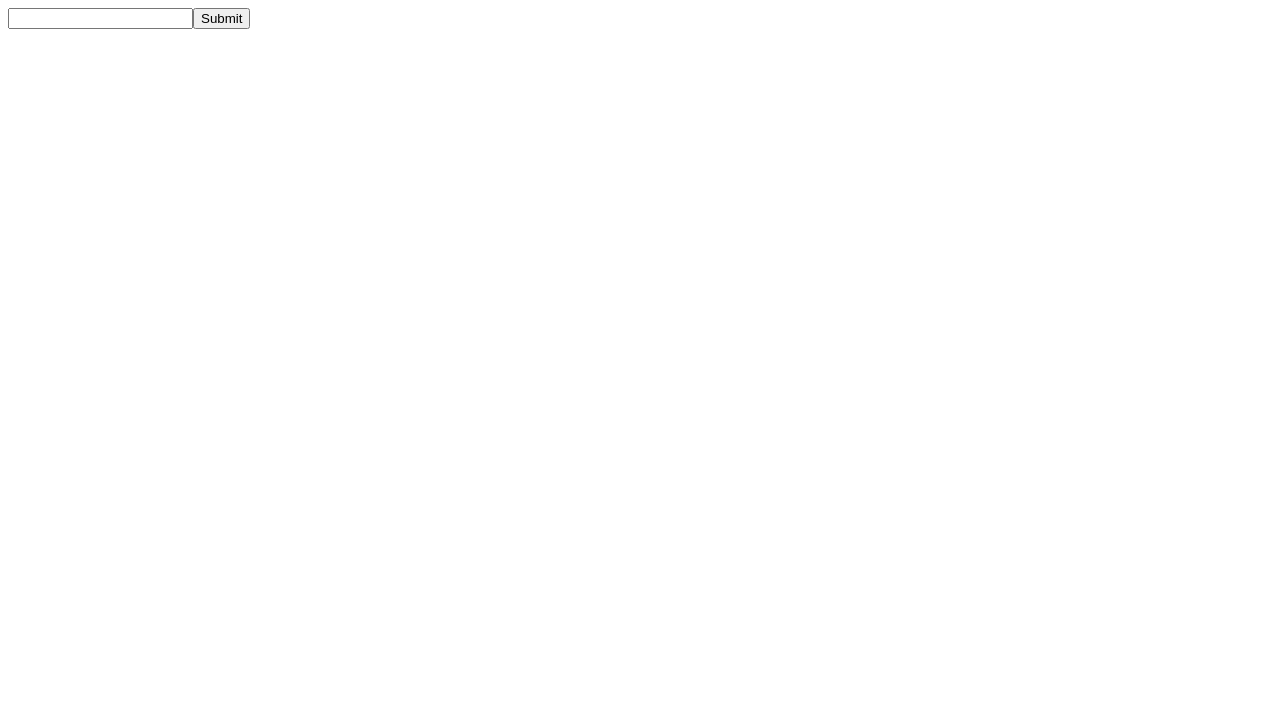
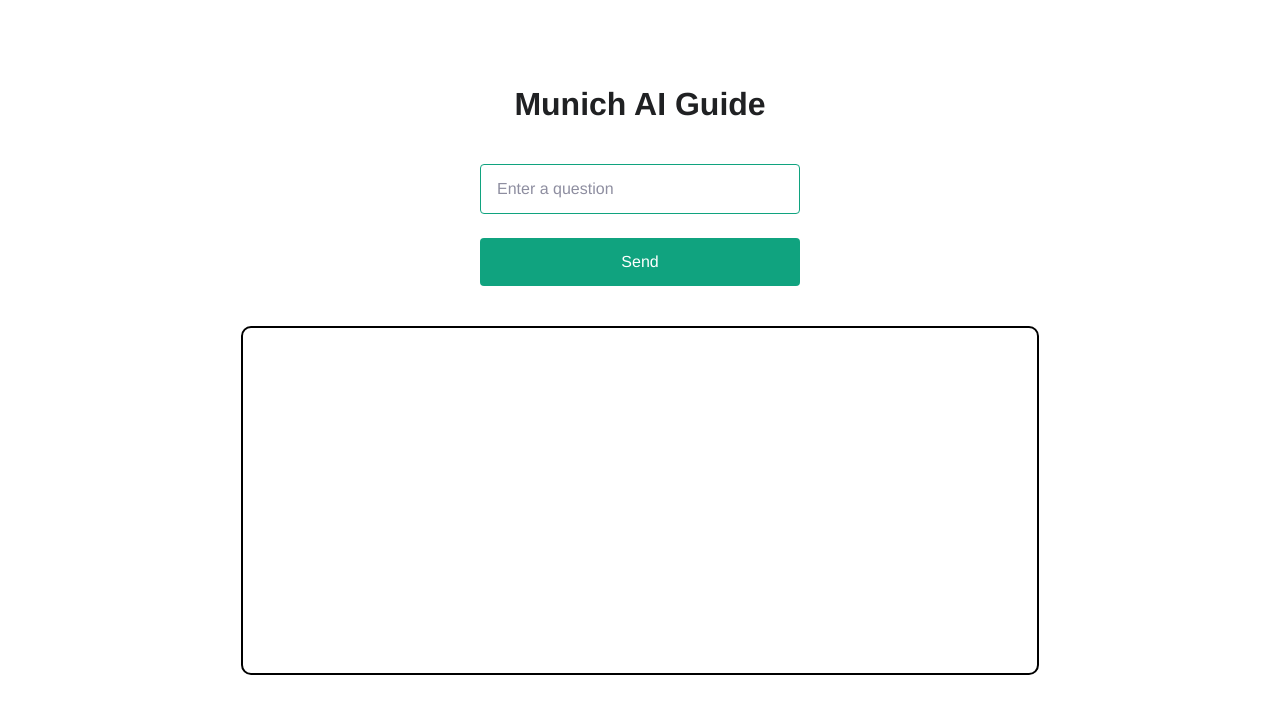
Before and after one commit to alex-atanassov/munich-ai-guide, a React (Create React App) app: page / in a window 1280 px wide. Shown: the top 714 px of the page. Built offline with nearby package versions, Linux system fonts and the light colour scheme; a web font is replaced by a local one.

Commit message:
Frontend v1

```diff
--- a/src/App.js
+++ b/src/App.js
@@ -1,14 +1,17 @@
 import { useState } from "react";
+import "./App.css"
 
 const App = () => {
-  const [text, setText] = useState('');
+  const [prompt, setPrompt] = useState('');
   const [response, setResponse] = useState('');
 
   // console.log(text);
-  const getCompletion = async () => {
+  const getCompletion = async (e) => {
+    e.preventDefault()
+
     const response = await fetch("http://localhost:8000/completion", {
       method: 'POST',
-      body: JSON.stringify({text}),
+      body: JSON.stringify({text: prompt}),
       headers: {'Content-Type': 'application/json'}
     });
     const data = await response.json();
@@ -18,9 +21,23 @@ const App = () => {
 
   return (
     <div>
-      <input onChange={e => setText(e.target.value)}/>
-      <button onClick={getCompletion}>Submit</button>
-      <p>{response}</p>
+      <main className="main">
+        {/* <img src="/logo192.png" className="icon" alt="logo"/> */}
+        <h3>Munich AI Guide</h3>
+        <form onSubmit={getCompletion} autoComplete="off">
+          <input
+            type="text"
+            name="question"
+            placeholder="Enter a question"
+            value={prompt}
+            onChange={(e) => setPrompt(e.target.value)}
+          />
+          <input type="submit" value="Send" disabled={prompt===""}/>
+        </form>
+        <div className="result">{response.split(/\r\n|\n|\r/gm).map(line => {
+          return <p>{line}<br /></p>
+        })}</div>
+      </main>
     </div>
   );
 }
```
Also changed, not shown: server.js (+10 -5 lines).
